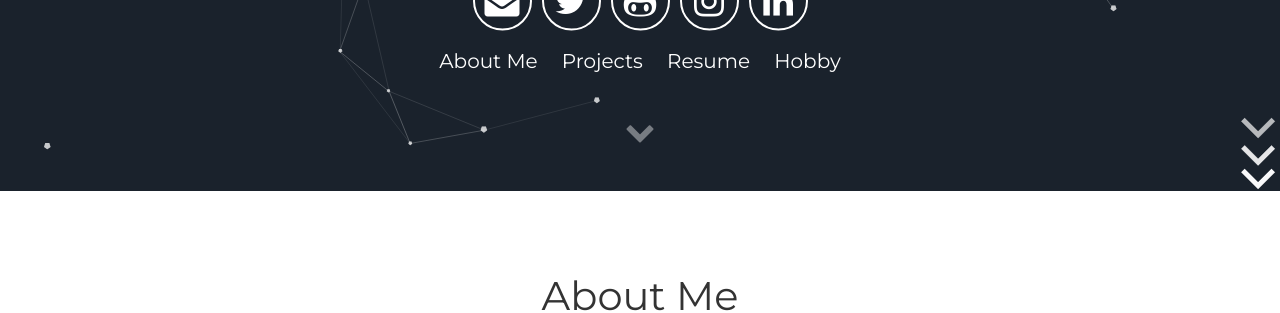
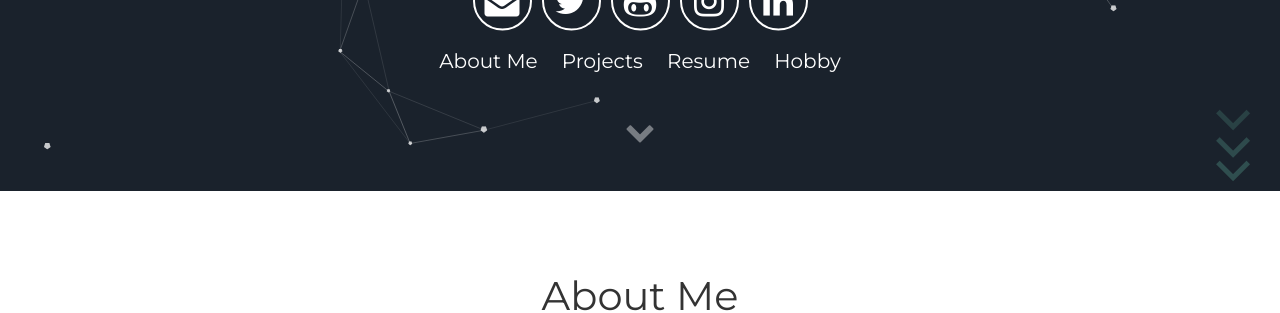
Before and after one commit to helloitsdaksh/portfolio, a Jekyll site: the page built from index.html, in a window 1280 px wide. Shown: the part 709-1022 px from the top of the page. Built offline with Jekyll 4.4.1, drawn with Linux system fonts in a browser that asks for light colours.

```diff
--- a/_includes/hobby.html
+++ b/_includes/hobby.html
@@ -97,25 +97,26 @@ function scrollToTop() {
 .arrow {
     position: fixed;
     bottom: 20px;
-    right: 20px;
-    cursor: pointer;
+    right: 30px;
+    z-index: 99;
 }
 
 .arrow button {
     border: none;
     background: none;
-    padding: 0;
     cursor: pointer;
     outline: none;
+    padding: 15px;
+    border-radius: 4px;
 }
 
 .arrow span {
     display: block;
     width: 1.5vw;
     height: 1.5vw;
-    border-bottom: 5px solid white;
-    border-right: 5px solid white;
-    transform: rotate(45deg);
+    border-bottom: 5px solid darkslategrey;
+    border-right: 5px solid darkslategrey;
+    transform: rotate(-45deg);
     margin: -10px;
     animation: animate 2s infinite;
 }
```
